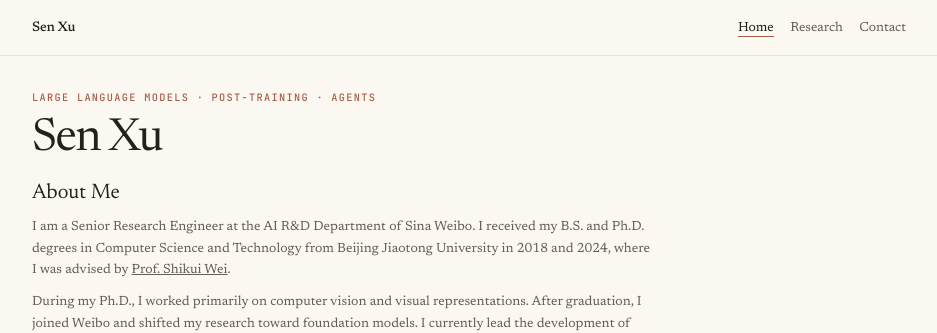
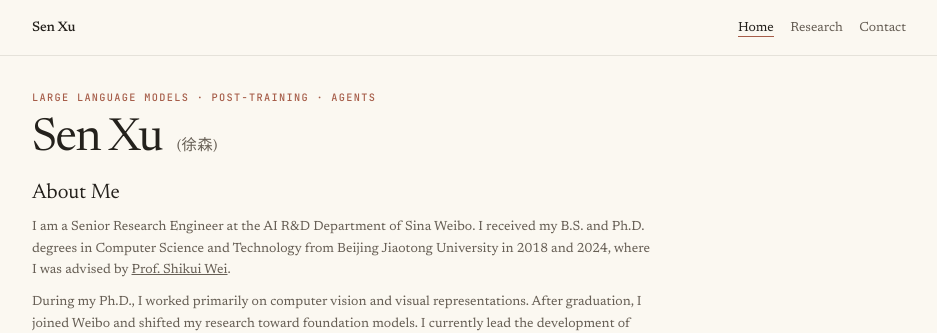
Before and after one commit to rookiie/rookiie.github.io, a Jekyll site: the page built from _pages/about.md, in a window 1280 px wide. Shown: the top 333 px of the page, without its empty margins (171-1108 px from the left). Built offline with Jekyll 4.4.1, drawn with Linux system fonts in a browser that asks for light colours.

Commit message:
Add Chinese name to homepage

```diff
--- a/_pages/about.md
+++ b/_pages/about.md
@@ -13,7 +13,10 @@ redirect_from:
 <section class="home-hero" aria-labelledby="hero-title">
   <div class="home-hero__copy">
     <p class="home-kicker">Large language models · Post-training · Agents</p>
-    <h1 id="hero-title">Sen Xu</h1>
+    <div class="home-name">
+      <h1 id="hero-title">Sen Xu</h1>
+      <span class="home-name__native" lang="zh-CN">(徐森)</span>
+    </div>
     <p class="home-role">About Me</p>
     <p class="home-intro">I am a Senior Research Engineer at the AI R&amp;D Department of Sina Weibo. I received my B.S. and Ph.D. degrees in Computer Science and Technology from Beijing Jiaotong University in 2018 and 2024, where I was advised by <a href="https://faculty.bjtu.edu.cn/8466/" target="_blank" rel="noopener">Prof. Shikui Wei</a>.</p>
     <p class="home-intro">During my Ph.D., I worked primarily on computer vision and visual representations. After graduation, I joined Weibo and shifted my research toward foundation models. I currently lead the development of the open-source VibeThinker series. I now work on reasoning, AI for Science, post-training, and agentic systems for foundation models.</p>
--- a/assets/css/main.scss
+++ b/assets/css/main.scss
@@ -212,6 +212,12 @@ html {
   text-transform: uppercase;
 }
 
+.home-name {
+  display: flex;
+  align-items: baseline;
+  gap: 1.3rem;
+}
+
 .home-hero h1 {
   margin: 0;
   max-width: 684px;
@@ -221,6 +227,14 @@ html {
   font-weight: 400;
   line-height: 0.96;
   letter-spacing: -0.03em;
+}
+
+.home-name__native {
+  color: $home-muted;
+  font-family: "Songti SC", "STSong", $home-serif;
+  font-size: 1.35rem;
+  font-weight: 400;
+  letter-spacing: 0.02em;
 }
 
 .home-role {
```
